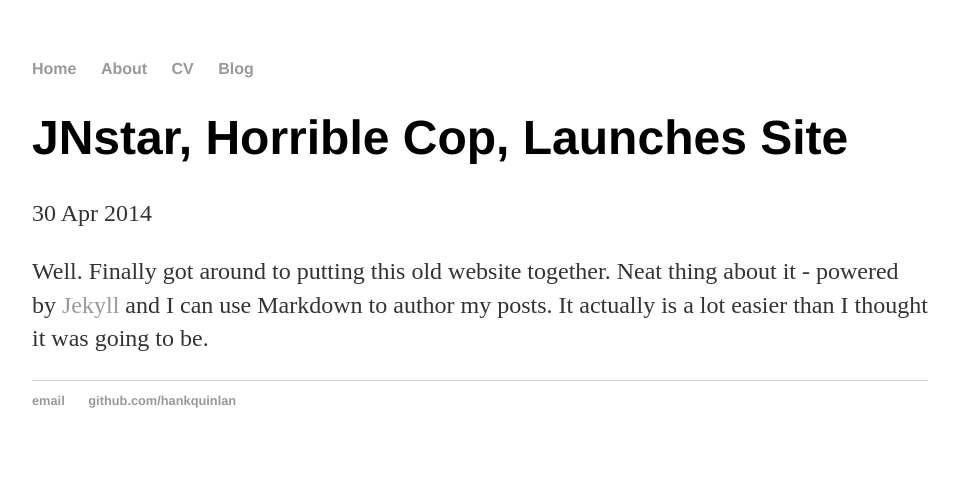
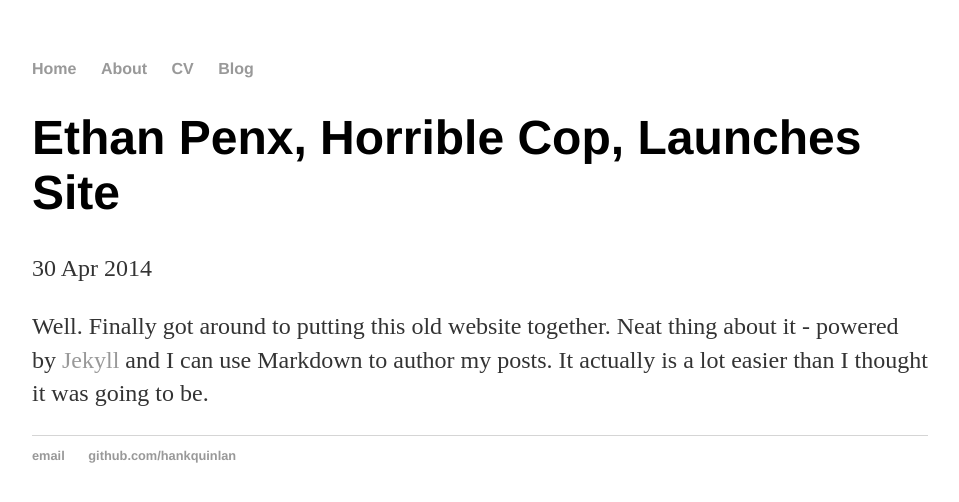
Before and after one commit to jnstar/jnstar.github.io, a Jekyll site: the page built from _posts/2016-06-17-JNstar-site-launched.md, in a window 1280 px wide. Shown: the top 502 px of the page, without its empty margins (160-1119 px from the left). Built offline with Jekyll 4.4.1, drawn with Linux system fonts in a browser that asks for light colours.

Commit message:
Change to Ethan Penx

```diff
--- a/_posts/2016-06-17-JNstar-site-launched.md
+++ b/_posts/2016-06-17-JNstar-site-launched.md
@@ -1,6 +1,6 @@
 ---
 layout: post
-title: "JNstar, Horrible Cop, Launches Site"
+title: "Ethan Penx, Horrible Cop, Launches Site"
 date: 2014-04-30
 ---
 
--- a/blog/index.html
+++ b/blog/index.html
@@ -1,6 +1,6 @@
 ---
 layout: default
-title: JNstar's Blog
+title: Ethan's Blog
 ---
 	<h1>{{ page.title }}</h1>
 	<ul class="posts">
--- a/index.html
+++ b/index.html
@@ -1,8 +1,8 @@
 ---
 layout: default
-title: Hank Quinlan, Horrible Cop
+title: Ethan penx, Horrible Cop
 ---
 <div class="blurb">
-	<h1>Hi there, I'm Hank Quinlan!</h1>
+	<h1>Hi there, I'm Ethan Penx!</h1>
 	<p>I'm best known as the horrible cop from <em>A Touch of Evil</em> Don't trust me. <a href="/about">Read more about my life...</a></p>
 </div><!-- /.blurb -->
```
Also changed, not shown: _posts/2016-06-16-JNstar.md (deleted, +0 -7 lines).
